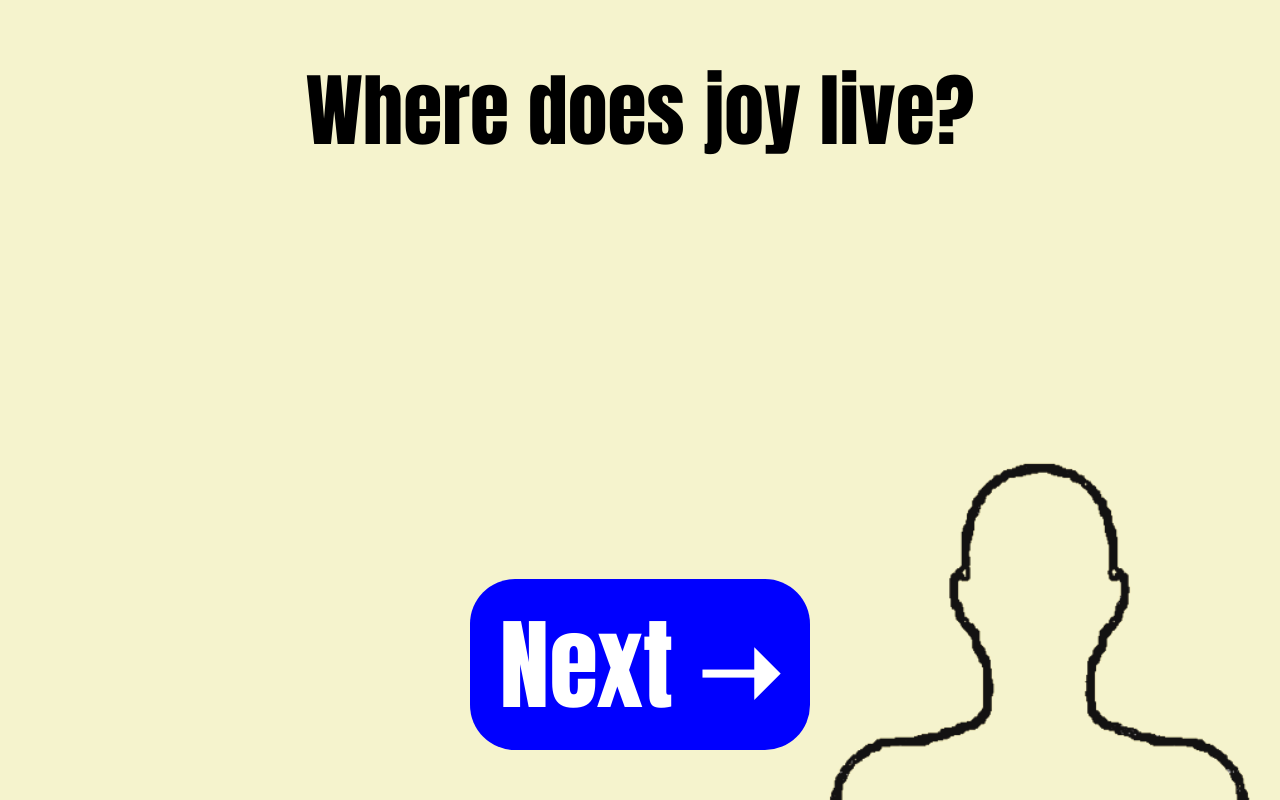
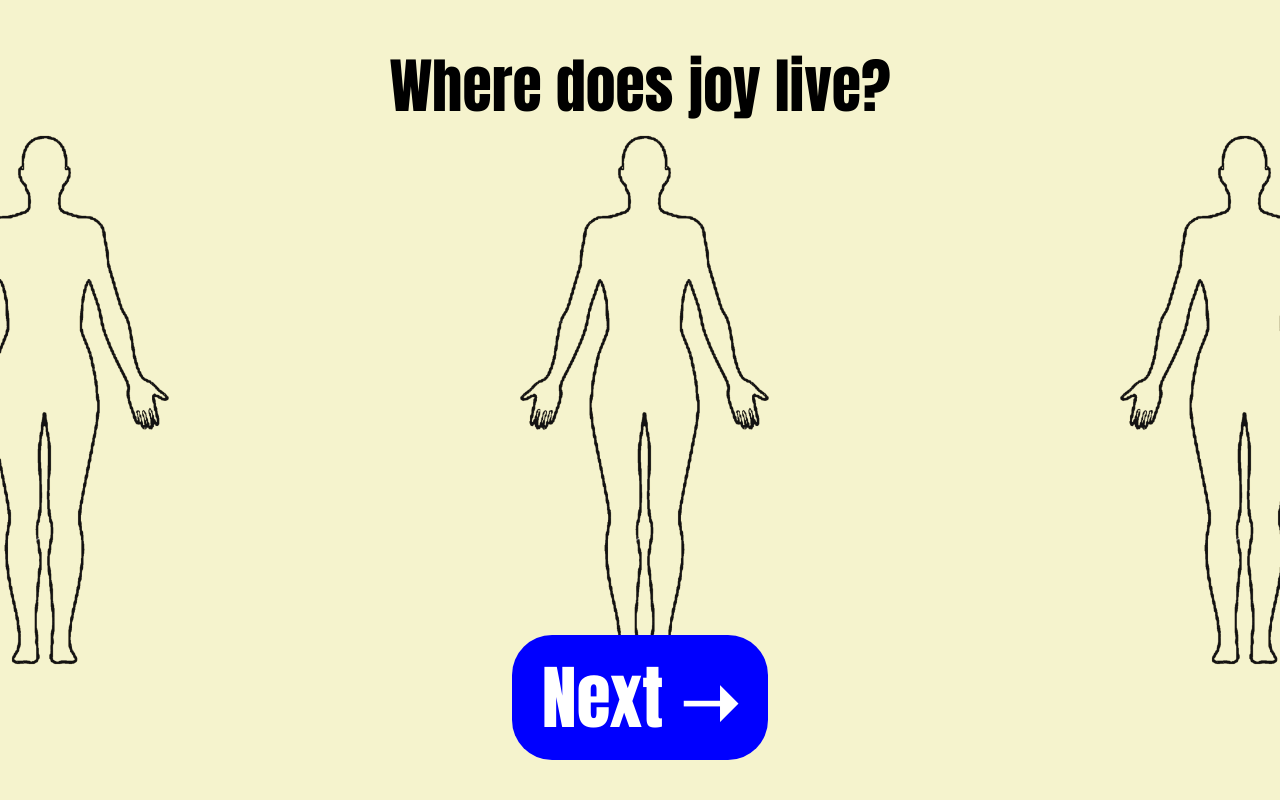
Before and after one commit to sstremmi/testPrompt, a plain HTML site: page joy.html in a window 1280 px wide. Drawn offline with Linux system fonts and the light colour scheme.

Commit message:
Add files via upload

```diff
--- a/joy.html
+++ b/joy.html
@@ -11,7 +11,9 @@
             filter: drop-shadow(0 0 20px #fe0);
         }
         #emotionBody{
-                background: url(assets/joyBody.PNG);
+            background: url(assets/joyBody.PNG);
+            background-size: contain;
+            background-position: center center;
         }
     </style>
 </head>
--- a/style.css
+++ b/style.css
@@ -4,15 +4,21 @@
     box-sizing: border-box;
     font-family: Impact, Haettenschweiler, 'Arial Narrow Bold', sans-serif;
 }
+html, body {
+  height: 100%;
+}
+body{
+     -webkit-text-size-adjust: 100%;
+}
 
 .blueBox{
     background: #00f;
     color: #fff;
-    border-radius: 45px;
+    border-radius: 40px;
     padding: 10px 30px;
 }
 .blueBox h1{
-    font-size: 100px;
+    font-size: 70px;
 }
 
 #welcomeBody{
@@ -43,7 +49,7 @@ a{
     margin-bottom: 50px;
 }
 #beginBody .text .paragraph{
-    margin: 50px;
+    margin: 30px;
 }
 #beginBody .text .paragraph p{
     font-size: 50px;
@@ -51,18 +57,19 @@ a{
 }
 
 #emotionBody{
-    width: 100;
+    width: 100vw;
+    min-height: 100vh;
     min-height: 100dvh;
-    background-size: cover;
-    background-position: center;
+    background-size: contain;
+    background-position: center center;
     display: flex;
     flex-direction: column;
     justify-content: space-between;
     align-items: center;
-    padding: 50px 0;
+    padding: 40px 0;
 }
 #emotionBody .prompt{
-    font-size: 40px;
+    font-size: 30px;
     user-select: none;
 }
 
```
Also changed, not shown: confidence.html (+2 -0 lines), grief.html (+3 -1 lines), stress.html (+3 -1 lines).
